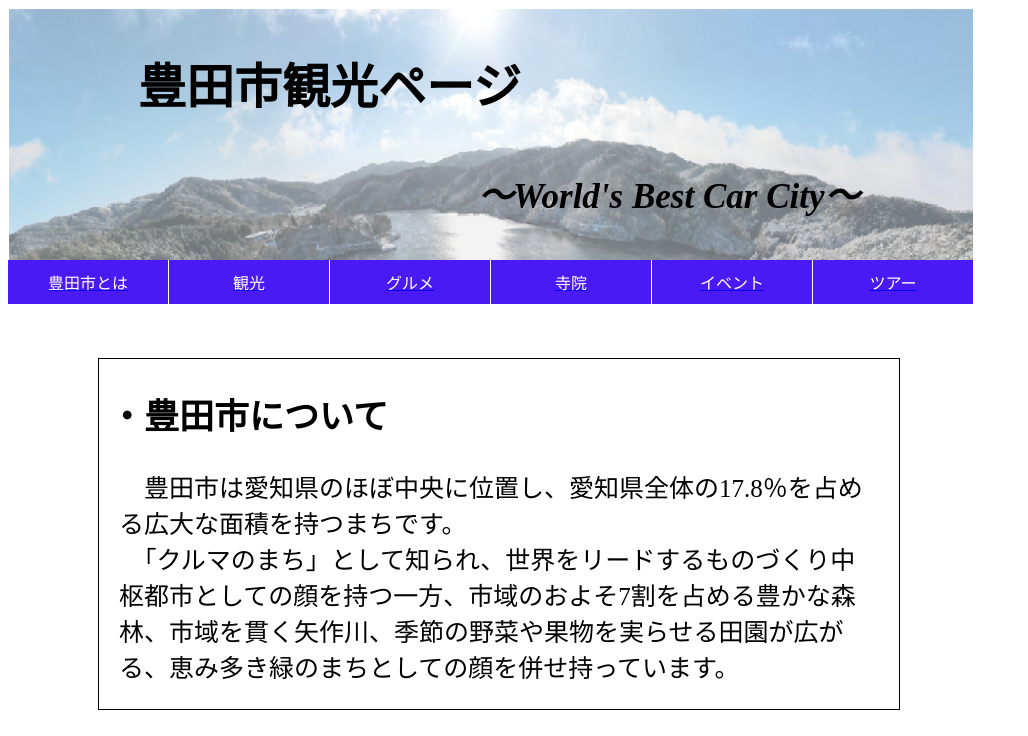
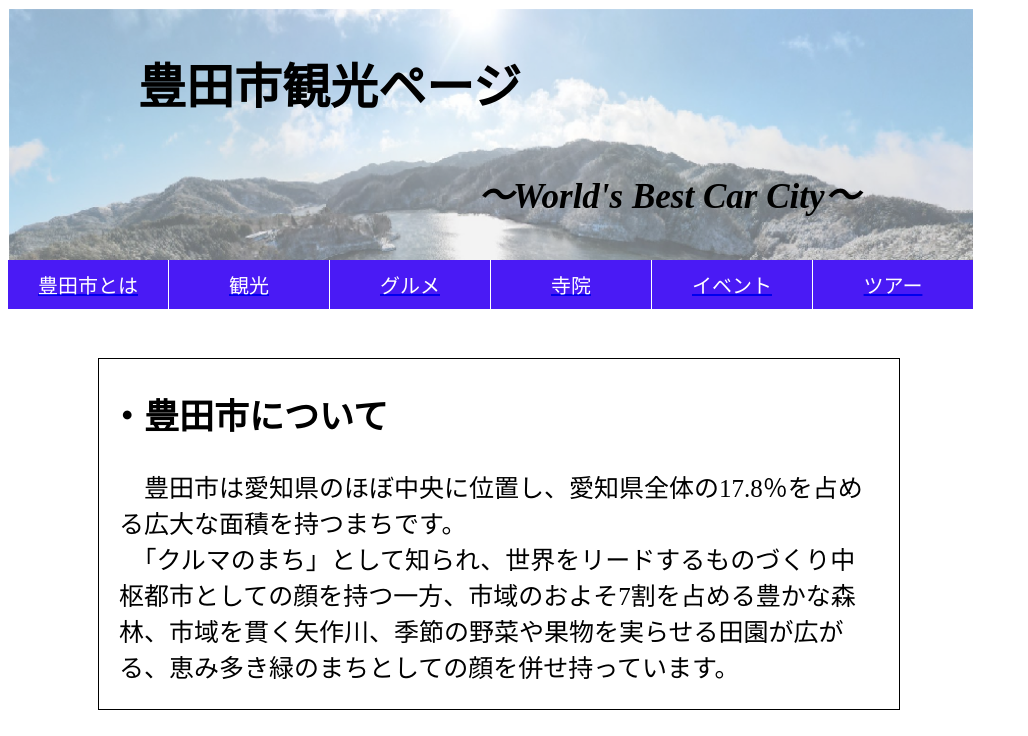
Before and after one commit to shogo16212/web-design-contest-part1, a plain HTML site: page index.html in a window 1280 px wide. Shown: the top 736 px of the page, without its empty margins (0-1028 px from the left). Drawn offline with Linux system fonts and the light colour scheme.

Commit message:
Add files via upload

```diff
--- a/index.html
+++ b/index.html
@@ -12,22 +12,22 @@
 					<h2 style="font-size: 35px; margin-left: 470px; font-style: italic; font-family: Times New Roman, 'MS Pゴシック'; position: absolute; top: 130px;">～World's Best Car City～</h2>
 					<div style="display: flex;">
 						<a href="#" style="background-color: #4A1AF5; text-align: center; border-right: 1px solid; border-color: white; padding: 10px; width: 140px;">
-							<div style="color: white;">豊田市とは</div>
+							<div style="color: white; font-size: 20px;">豊田市とは</div>
 						</a>
 						<a href="#" style="width: 80px; background-color: #4A1AF5; text-align: center; border-right: 1px solid; border-color: white; padding: 10px; width: 140px;">
-							<div style="color: white;">観光</div>
+							<div style="color: white; font-size: 20px;">観光</div>
 						</a>
 						<a href="#" style="width: 80px; background-color: #4A1AF5; text-align: center; border-right: 1px solid; border-color: white; padding: 10px; width: 140px;">
-							<div style="color: white;">グルメ</div>
+							<div style="color: white; font-size: 20px;">グルメ</div>
 						</a>
 						<a href="#" style="width: 80px; background-color: #4A1AF5; text-align: center; border-right: 1px solid; border-color: white; padding: 10px; width: 140px;">
-							<div style="color: white;">寺院</div>
+							<div style="color: white; font-size: 20px;">寺院</div>
 						</a>
 						<a href="#" style="width: 80px; background-color: #4A1AF5; text-align: center; border-right: 1px solid; border-color: white; padding: 10px; width: 140px;">
-							<div style="color: white;">イベント</div>
+							<div style="color: white; font-size: 20px;">イベント</div>
 						</a>
 						<a href="#" style="width: 80px; background-color: #4A1AF5; text-align: center; border-right: 1px solid; border-color: white; padding: 10px; width: 140px;">
-							<div style="color: white;">ツアー</div>
+							<div style="color: white; font-size: 20px;">ツアー</div>
 						</a>
 					</div>
 				</div>
```
